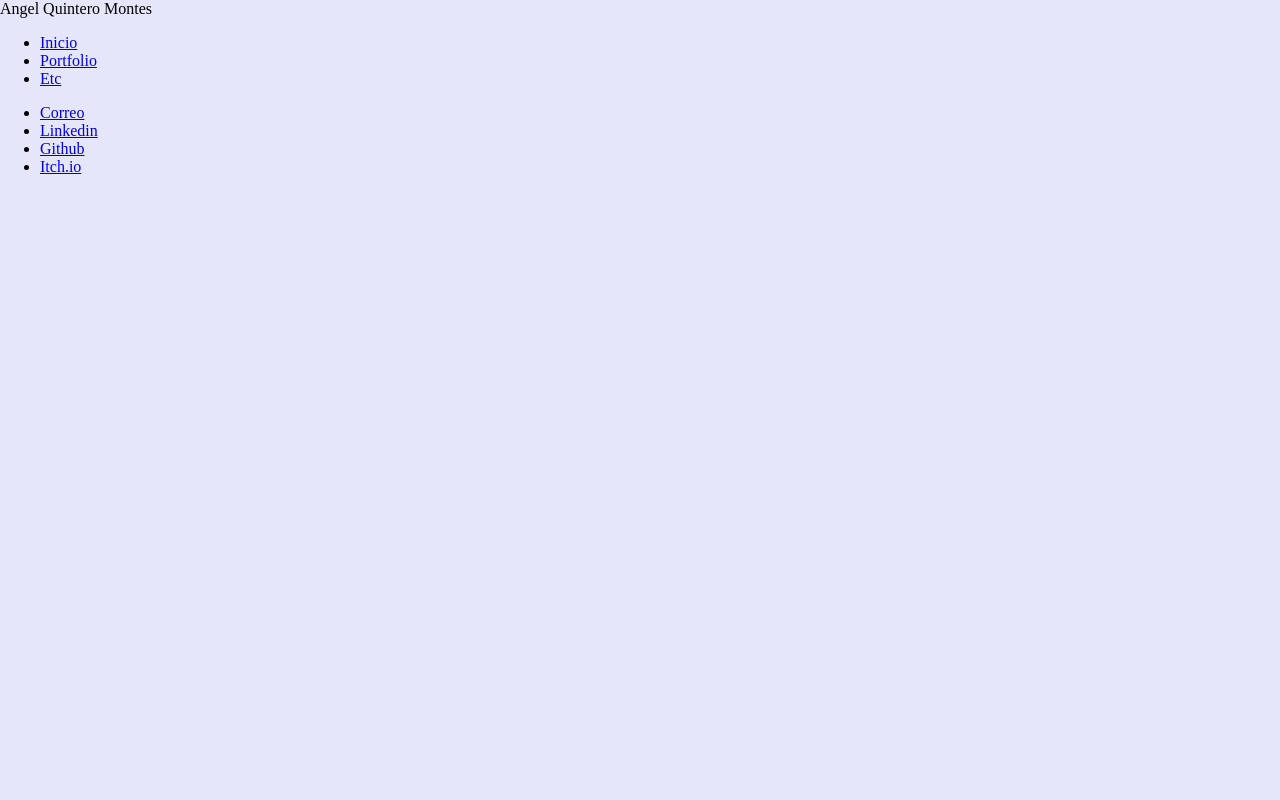
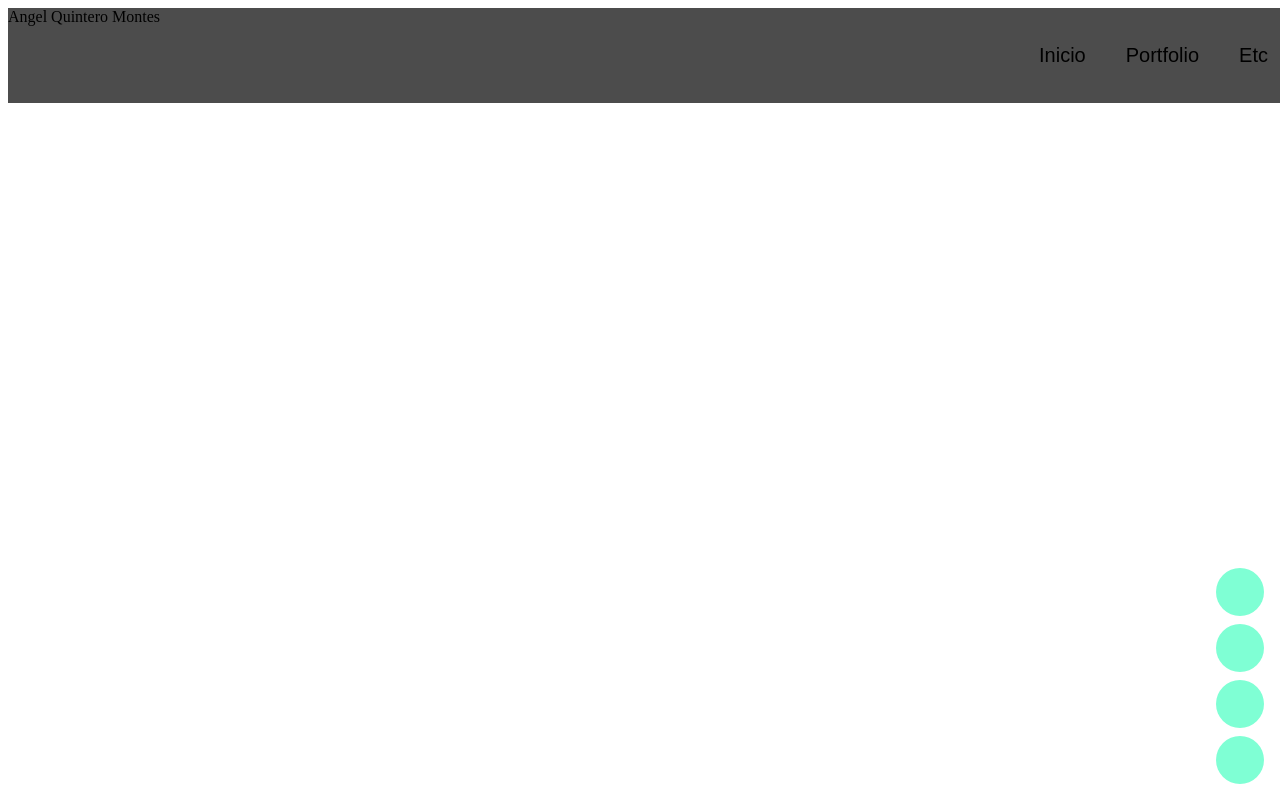
Before and after one commit to Quinter21/Portfolio, a plain HTML site: page index.html in a window 1280 px wide. Drawn offline with Linux system fonts and the light colour scheme.

Commit message:
Stylesheet cambiada

```diff
--- a/index.html
+++ b/index.html
@@ -3,7 +3,7 @@
     <meta charset="UTF-8">
     <meta name="viewport" content="width=device-width, initial-scale=1.0">
     <title>Document</title>
-    <link rel="stylesheet" href="styles.css">
+    <link rel="stylesheet" href="assets/css/main.css">
 </head>
 
 <body class="is-preload">
--- a/styles.css
+++ /dev/null
@@ -1,5 +0,0 @@
-body {
-    margin: 0;
-    background: lavender;
-    text-align: justify;
-}
```
